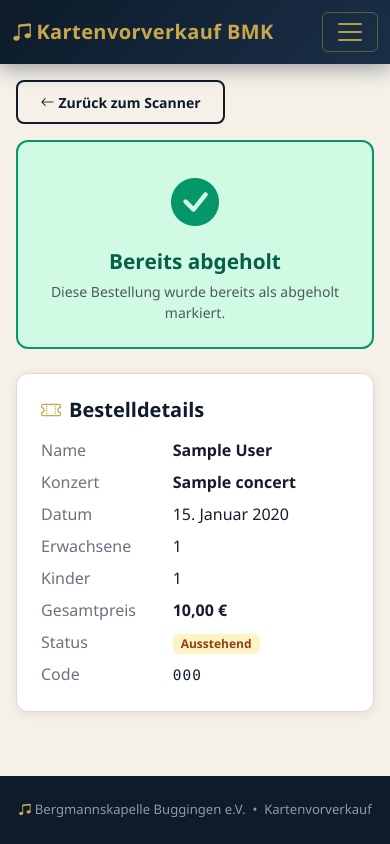
After one commit to manuguth/bmk-tools, a Django app: page /tickets/einlass/000/ in a window 390 px wide. The commit adds this page. Run offline with Django 5.2, Linux system fonts and the light colour scheme; a user stored in the database is signed in; tables that the repository leaves empty hold one stand-in row (values such as "Sample post").

Commit message:
adding qr scanner (#23)
* Add concert ticket reservation system with confirmation and admin management

- Implemented concert listing, detail, and reservation confirmation pages.
- Created views for handling concert reservations and sending confirmation emails.
- Added admin functionalities for managing concerts and orders.
- Developed templates for concert list, detail, and confirmation with responsive design.
- Integrated capacity tracking for adult and child tickets with visual indicators.
- Established URL routing for public and admin views.

* Update email configuration in settings to support SMTP and console backend

* Enhance concert reservation form with stepper controls for adult and child ticket selection

* Refactor confirmation email sending to use HTML and plain text templates

* Fix timezone handling for concert date in forms and views

* Add color customization fields for concerts and update templates

* Implement tickets admin required decorator and update admin views

* Refactor customer name handling in TicketOrder model and forms

- Split customer_name into customer_firstname and customer_lastname fields in the TicketOrder model.
- Update forms and admin views to reflect the new fields.
- Migrate existing data from customer_name to the new fields.
- Adjust templates to display full customer name using the new structure.

* Add 'einlass' field to Concert model and update related forms and templates

* Update order statistics display in admin concert orders template

* Implement Einlass feature with QR code generation and admin management

```diff
--- a/bmk_tools/settings.py
+++ b/bmk_tools/settings.py
@@ -78,6 +78,7 @@ TEMPLATES = [
                 "django.template.context_processors.request",
                 "django.contrib.auth.context_processors.auth",
                 "django.contrib.messages.context_processors.messages",
+                "tickets.context_processors.tickets_admin",
             ],
         },
     },
--- a/requirements.txt
+++ b/requirements.txt
@@ -3,6 +3,7 @@ azure-storage-blob
 django-storages==1.14.2
 Django==5.0.3
 Pillow
+qrcode[pil]
 djangorestframework==3.15.1
 psycopg2-binary
 pytz
--- /dev/null
+++ b/tickets/context_processors.py
@@ -0,0 +1,8 @@
+def tickets_admin(request):
+    is_tickets_admin = (
+        request.user.is_authenticated and (
+            request.user.is_staff or
+            request.user.groups.filter(name="Tickets Admin").exists()
+        )
+    )
+    return {"is_tickets_admin": is_tickets_admin}
--- a/tickets/models.py
+++ b/tickets/models.py
@@ -141,6 +141,10 @@ class TicketOrder(models.Model):
         editable=False,
         verbose_name="Bestätigungscode",
     )
+    collected = models.BooleanField(
+        default=False,
+        verbose_name="Abgeholt",
+    )
 
     class Meta:
         ordering = ["-created_at"]
--- a/tickets/templates/tickets/base.html
+++ b/tickets/templates/tickets/base.html
@@ -391,11 +391,16 @@
                             <i class="bi bi-ticket-perforated me-1"></i>Konzerte
                         </a>
                     </li>
-                    {% if user.is_staff %}
+                    {% if is_tickets_admin %}
                     <li class="nav-item">
                         <a class="nav-link" href="{% url 'tickets:admin_concert_list' %}">
                             <i class="bi bi-speedometer2 me-1"></i>Verwaltung
                             <span class="admin-badge">ADMIN</span>
+                        </a>
+                    </li>
+                    <li class="nav-item">
+                        <a class="nav-link" href="{% url 'tickets:einlass_scanner' %}">
+                            <i class="bi bi-qr-code-scan me-1"></i>Einlass
                         </a>
                     </li>
                     {% endif %}
--- /dev/null
+++ b/tickets/templates/tickets/einlass_detail.html
@@ -0,0 +1,113 @@
+{% extends "tickets/base.html" %}
+
+{% block title %}Einlass {{ order.confirmation_code }} – {{ order.concert.name }}{% endblock %}
+
+{% block extra_style %}
+.einlass-detail-wrap { max-width: 520px; margin: 0 auto; }
+
+.collected-banner {
+    background: #d1fae5;
+    border: 2px solid #059669;
+    border-radius: 12px;
+    padding: 1.5rem 1.25rem;
+    text-align: center;
+}
+.not-collected-banner {
+    background: #fef3c7;
+    border: 2px solid #f59e0b;
+    border-radius: 12px;
+    padding: 1rem 1.25rem;
+    text-align: center;
+}
+.btn-collect {
+    display: block;
+    width: 100%;
+    background: #059669;
+    color: #fff;
+    border: none;
+    font-size: 1.25rem;
+    font-weight: 700;
+    padding: 1rem 2rem;
+    border-radius: 10px;
+    transition: background 0.18s, transform 0.1s;
+    cursor: pointer;
+}
+.btn-collect:hover, .btn-collect:focus {
+    background: #047857;
+    color: #fff;
+    transform: translateY(-1px);
+}
+.btn-collect:active { transform: translateY(0); }
+{% endblock %}
+
+{% block page_content %}
+<div class="einlass-detail-wrap">
+
+    <a href="{% url 'tickets:einlass_scanner' %}" class="btn btn-sm btn-tickets-secondary mb-3">
+        <i class="bi bi-arrow-left me-1"></i>Zurück zum Scanner
+    </a>
+
+    {% if order.collected %}
+    <div class="collected-banner mb-4">
+        <i class="bi bi-check-circle-fill" style="font-size: 3rem; color: #059669;"></i>
+        <div class="fw-bold mt-2" style="font-size: 1.3rem; color: #065f46;">Bereits abgeholt</div>
+        <div class="text-muted small mt-1">Diese Bestellung wurde bereits als abgeholt markiert.</div>
+    </div>
+    {% else %}
+    <div class="not-collected-banner mb-3">
+        <i class="bi bi-hourglass-split" style="font-size: 1.4rem; color: #92400e;"></i>
+        <div class="fw-semibold mt-1" style="color: #92400e;">Noch nicht abgeholt</div>
+    </div>
+    {% endif %}
+
+    <div class="ticket-card p-4 mb-4">
+        <h5 class="fw-bold mb-3" style="color: var(--tickets-navy);">
+            <i class="bi bi-ticket-perforated me-2" style="color: var(--tickets-gold);"></i>Bestelldetails
+        </h5>
+
+        <dl class="row mb-0 g-2">
+            <dt class="col-5" style="color: var(--tickets-muted); font-weight: 500;">Name</dt>
+            <dd class="col-7 fw-semibold mb-0">{{ order.customer_full_name }}</dd>
+
+            <dt class="col-5" style="color: var(--tickets-muted); font-weight: 500;">Konzert</dt>
+            <dd class="col-7 fw-semibold mb-0">{{ order.concert.name }}</dd>
+
+            <dt class="col-5" style="color: var(--tickets-muted); font-weight: 500;">Datum</dt>
+            <dd class="col-7 mb-0">{{ order.concert.date|date:"d. F Y" }}</dd>
+
+            <dt class="col-5" style="color: var(--tickets-muted); font-weight: 500;">Erwachsene</dt>
+            <dd class="col-7 mb-0">{{ order.adult_count }}</dd>
+
+            <dt class="col-5" style="color: var(--tickets-muted); font-weight: 500;">Kinder</dt>
+            <dd class="col-7 mb-0">{{ order.child_count }}</dd>
+
+            <dt class="col-5" style="color: var(--tickets-muted); font-weight: 500;">Gesamtpreis</dt>
+            <dd class="col-7 fw-bold mb-0">{{ order.total_price|floatformat:2 }} €</dd>
+
+            <dt class="col-5" style="color: var(--tickets-muted); font-weight: 500;">Status</dt>
+            <dd class="col-7 mb-0">
+                <span class="badge badge-{{ order.status }} px-2 py-1">
+                    {{ order.get_status_display }}
+                </span>
+            </dd>
+
+            <dt class="col-5" style="color: var(--tickets-muted); font-weight: 500;">Code</dt>
+            <dd class="col-7 mb-0">
+                <code style="font-size: 0.9rem; color: var(--tickets-navy); letter-spacing: 0.08em;">
+                    {{ order.confirmation_code }}
+                </code>
+            </dd>
+        </dl>
+    </div>
+
+    {% if not order.collected %}
+    <form method="post" action="{% url 'tickets:einlass_mark_collected' order.confirmation_code %}">
+        {% csrf_token %}
+        <button type="submit" class="btn-collect">
+            <i class="bi bi-check-circle me-2"></i>Abgeholt ✓
+        </button>
+    </form>
+    {% endif %}
+
+</div>
+{% endblock %}
--- a/tickets/urls.py
+++ b/tickets/urls.py
@@ -29,6 +29,24 @@ urlpatterns = [
         views.admin_order_status_update,
         name="admin_order_status_update",
     ),
+    # QR code image (public – required for email embedding)
+    path(
+        "qr/<str:confirmation_code>/",
+        views.ticket_qr_code,
+        name="ticket_qr_code",
+    ),
+    # Einlass scanner and order detail (staff only)
+    path("einlass/scanner/", views.einlass_scanner, name="einlass_scanner"),
+    path(
+        "einlass/<str:confirmation_code>/",
+        views.einlass_detail,
+        name="einlass_detail",
+    ),
+    path(
+        "einlass/<str:confirmation_code>/collected/",
+        views.einlass_mark_collected,
+        name="einlass_mark_collected",
+    ),
     path("<slug:slug>/", views.concert_detail, name="concert_detail"),
     path(
         "<slug:slug>/bestaetigung/<str:confirmation_code>/",
--- a/tickets/views.py
+++ b/tickets/views.py
@@ -1,3 +1,4 @@
+import io
 import json
 import logging
 
@@ -7,10 +8,13 @@ from django.core.mail import EmailMultiAlternatives
 from django.template.loader import render_to_string
 from django.conf import settings
 from django.db import models as db_models
-from django.http import JsonResponse
+from django.http import HttpResponse, JsonResponse
 from django.shortcuts import get_object_or_404, redirect, render
+from django.urls import reverse
 from django.utils.timezone import localtime
 from django.views.decorators.http import require_http_methods
+
+import qrcode
 
 from .forms import ConcertForm, TicketOrderForm
 from .models import Concert, TicketOrder
@@ -22,12 +26,18 @@ logger = logging.getLogger(__name__)
 # Helper: confirmation email
 # ---------------------------------------------------------------------------
 
-def _send_confirmation_email(order):
+def _send_confirmation_email(order, request=None):
     """Send German-language confirmation email to the customer (HTML + plain text)."""
+    qr_url = None
+    if request is not None:
+        qr_url = request.build_absolute_uri(
+            reverse("tickets:ticket_qr_code", args=[order.confirmation_code])
+        )
     context = {
         "order": order,
         "adult_subtotal": order.adult_count * order.concert.adult_price,
         "child_subtotal": order.child_count * order.concert.child_price,
+        "qr_url": qr_url,
     }
 
     subject = f"Ihre Kartenreservierung: {order.concert.name}"
@@ -99,7 +109,7 @@ def concert_detail(request, slug):
                 form.add_error(None, " ".join(capacity_errors))
             else:
                 order.save()
-                _send_confirmation_email(order)
+                _send_confirmation_email(order, request=request)
                 return redirect(
                     "tickets:bestaetigung",
                     slug=slug,
@@ -349,3 +359,53 @@ def admin_order_status_update(request, order_id):
         )
     except (json.JSONDecodeError, Exception) as exc:
         return JsonResponse({"success": False, "error": str(exc)}, status=400)
+
+
+# ---------------------------------------------------------------------------
+# QR code and Einlass views
+# ---------------------------------------------------------------------------
+
+def ticket_qr_code(request, confirmation_code):
+    """Public: generate and serve a QR code PNG encoding the Einlass URL."""
+    order = get_object_or_404(TicketOrder, confirmation_code=confirmation_code)
+    einlass_url = request.build_absolute_uri(
+        reverse("tickets:einlass_detail", args=[confirmation_code])
+    )
+    qr = qrcode.QRCode(
+        version=None,
+        error_correction=qrcode.constants.ERROR_CORRECT_M,
+        box_size=10,
+        border=4,
+    )
+    qr.add_data(einlass_url)
+    qr.make(fit=True)
+    img = qr.make_image(fill_color="black", back_color="white")
+    buffer = io.BytesIO()
+    img.save(buffer, format="PNG")
+    buffer.seek(0)
+    return HttpResponse(buffer.getvalue(), content_type="image/png")
+
+
+@tickets_admin_required
+def einlass_scanner(request):
+    """Admin: mobile QR code scanner page for Einlass."""
+    return render(request, "tickets/einlass_scanner.html")
+
+
+@tickets_admin_required
+def einlass_detail(request, confirmation_code):
+    """Admin: show order details and allow marking as collected."""
+    order = get_object_or_404(TicketOrder, confirmation_code=confirmation_code)
+    context = {"order": order}
+    return render(request, "tickets/einlass_detail.html", context)
+
+
+@tickets_admin_required
+@require_http_methods(["POST"])
+def einlass_mark_collected(request, confirmation_code):
+    """Admin: mark a TicketOrder as collected."""
+    order = get_object_or_404(TicketOrder, confirmation_code=confirmation_code)
+    order.collected = True
+    order.save(update_fields=["collected"])
+    messages.success(request, f"Bestellung {confirmation_code} als abgeholt markiert.")
+    return redirect("tickets:einlass_detail", confirmation_code=confirmation_code)
```
Also changed, not shown: tickets/templates/tickets/admin_all_bestellungen.html (+8 -0 lines), tickets/templates/tickets/admin_concert_bestellungen.html (+8 -0 lines), tickets/templates/tickets/bestaetigung.html (+17 -0 lines), tickets/templates/tickets/einlass_scanner.html (added, +156 -0 lines), tickets/templates/tickets/email_confirmation.html (+22 -0 lines), tickets/templates/tickets/email_confirmation.txt (+7 -0 lines), tickets/migrations/0007_ticketorder_collected.py (added).
